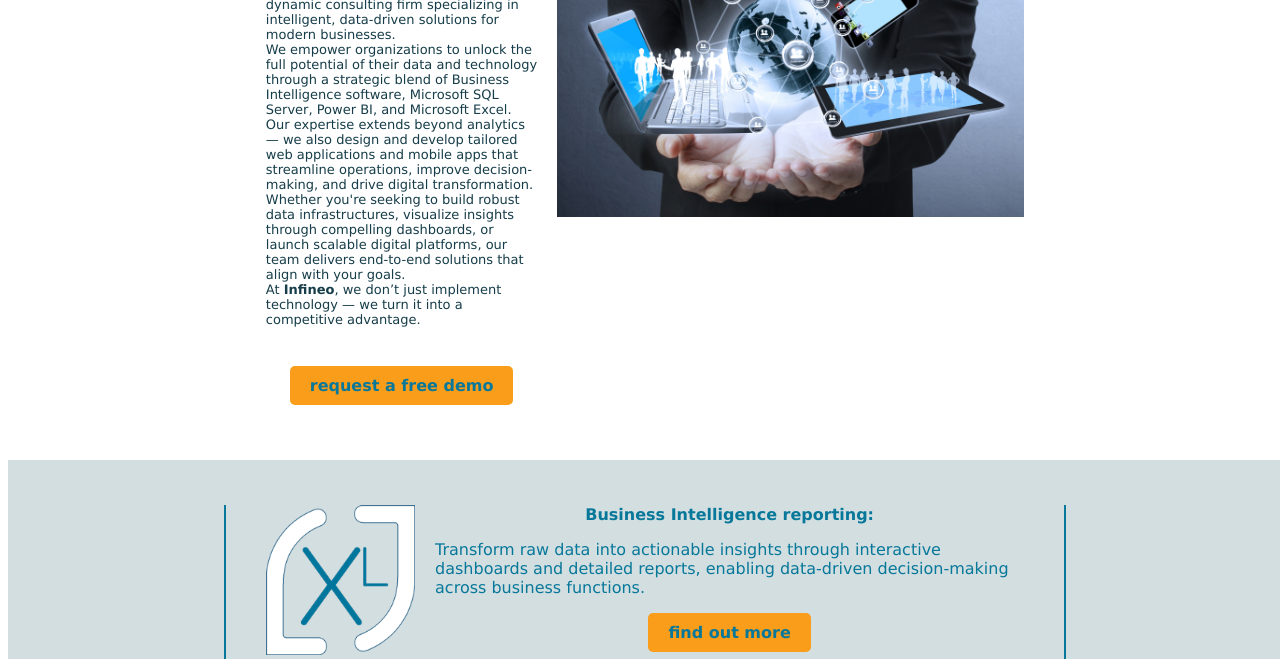
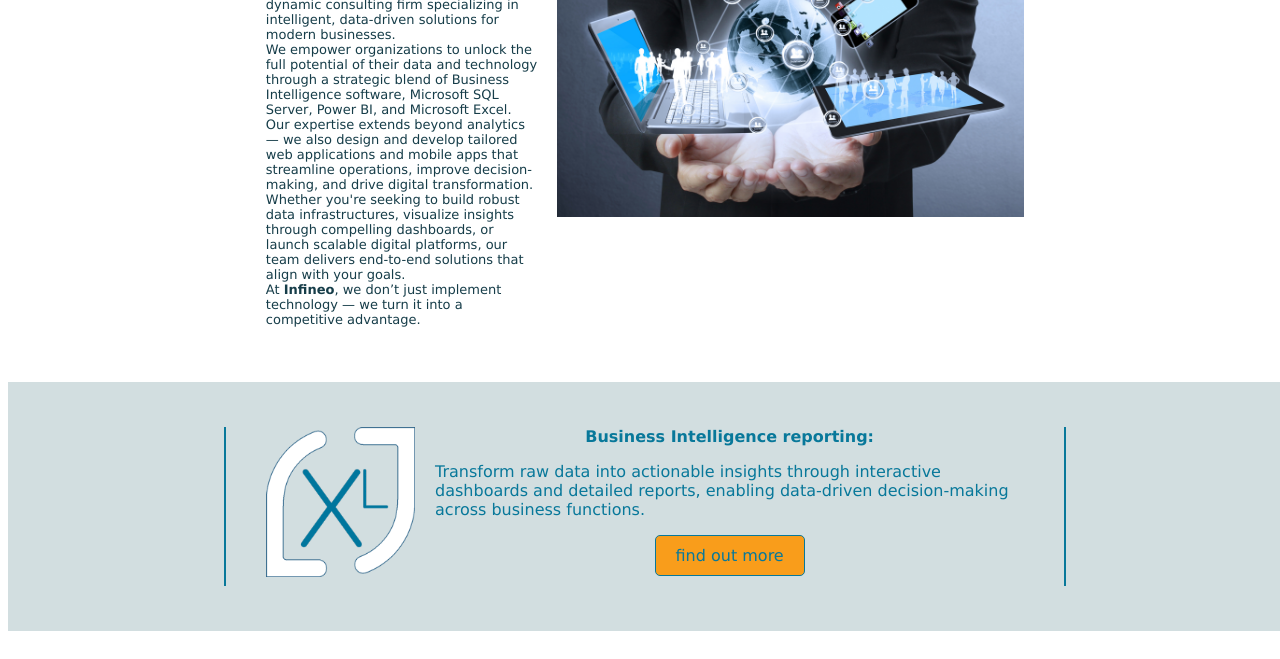
Before and after one commit to stevehunt70/project_multiPage, a plain HTML site: page index.html in a window 1280 px wide. Shown: the part 290-949 px from the top of the page. Drawn offline with Linux system fonts and the light colour scheme.

Commit message:
remove button from welcome to Infineo text on index.html

```diff
--- a/css/styles.css
+++ b/css/styles.css
@@ -270,11 +270,10 @@ footer {
     padding: 10px 20px;
     background-color: #f99d1b;
     color: #08789a;
-    border: none;
+    border: 1px solid #08789a;
     border-radius: 5px;
     cursor: pointer;
     font-size: 16px;
-    font-weight: bold;
 }
 .container-content-button button:hover {
     background-color: #08789a;
--- a/index.html
+++ b/index.html
@@ -47,12 +47,6 @@
                     Whether you're seeking to build robust data infrastructures, visualize insights through compelling dashboards, or launch scalable digital platforms,
                     our team delivers end-to-end solutions that align with your goals.<br>
                     At <b>Infineo</b>, we don’t just implement technology — we turn it into a competitive advantage.
-                </div>
-                <br>
-                <div class="row">
-                    <div class="container-content-button">
-                        <a href="./contact.html" alt="Contact"><button>request a free demo</button></a>
-                    </div>
                 </div>
             </div>
 
```
